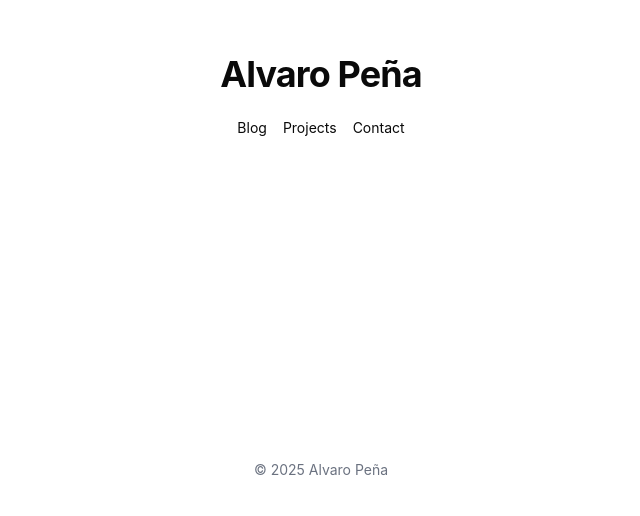
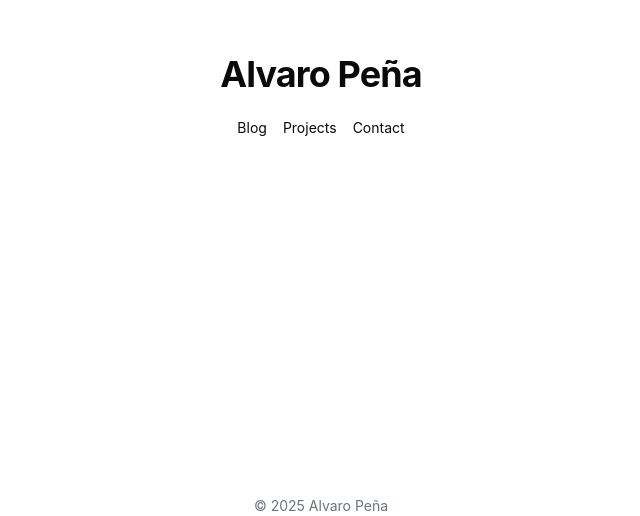
Before and after one commit to alvropena/alvropena.com, a Next.js app: page / in a window 1280 px wide. Shown: the part 304-820 px from the top of the page, without its empty margins (319-959 px from the left). Built offline with nearby package versions, Linux system fonts and the light colour scheme.

Commit message:
Remove absolute positioning from footer in layout component

```diff
--- a/app/layout.tsx
+++ b/app/layout.tsx
@@ -14,7 +14,7 @@ export default function RootLayout({
     <html lang="en">
       <body className="font-['-apple-system','SF_Pro_Display','SF_Pro_Text','Helvetica_Neue','Helvetica','Arial',sans-serif] antialiased">
         {children}
-        <footer className="absolute bottom-4 text-sm text-gray-500 w-full text-center">
+        <footer className="text-sm text-gray-500 w-full text-center">
           © {new Date().getFullYear()} Alvaro Peña
         </footer>
       </body>
```
